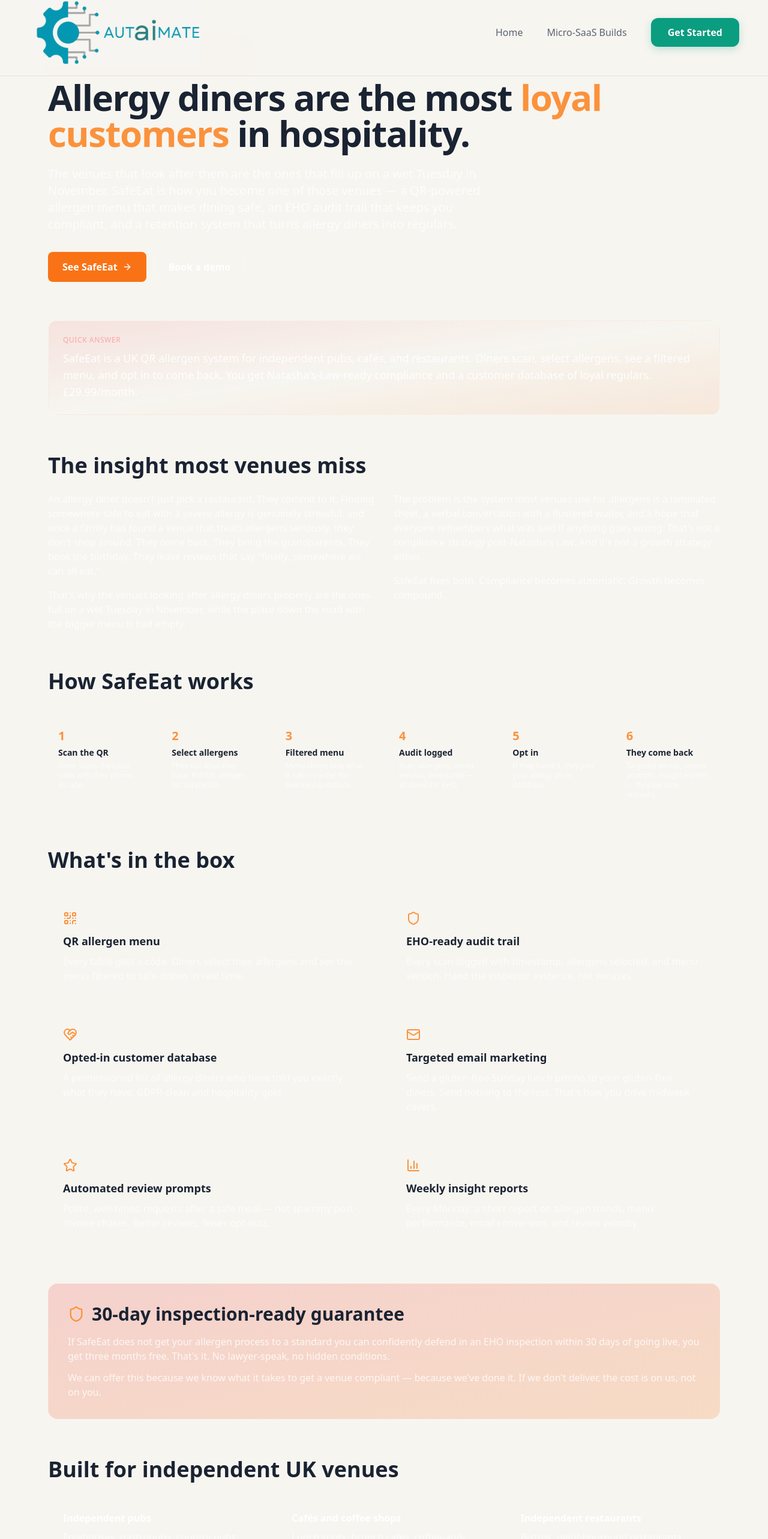
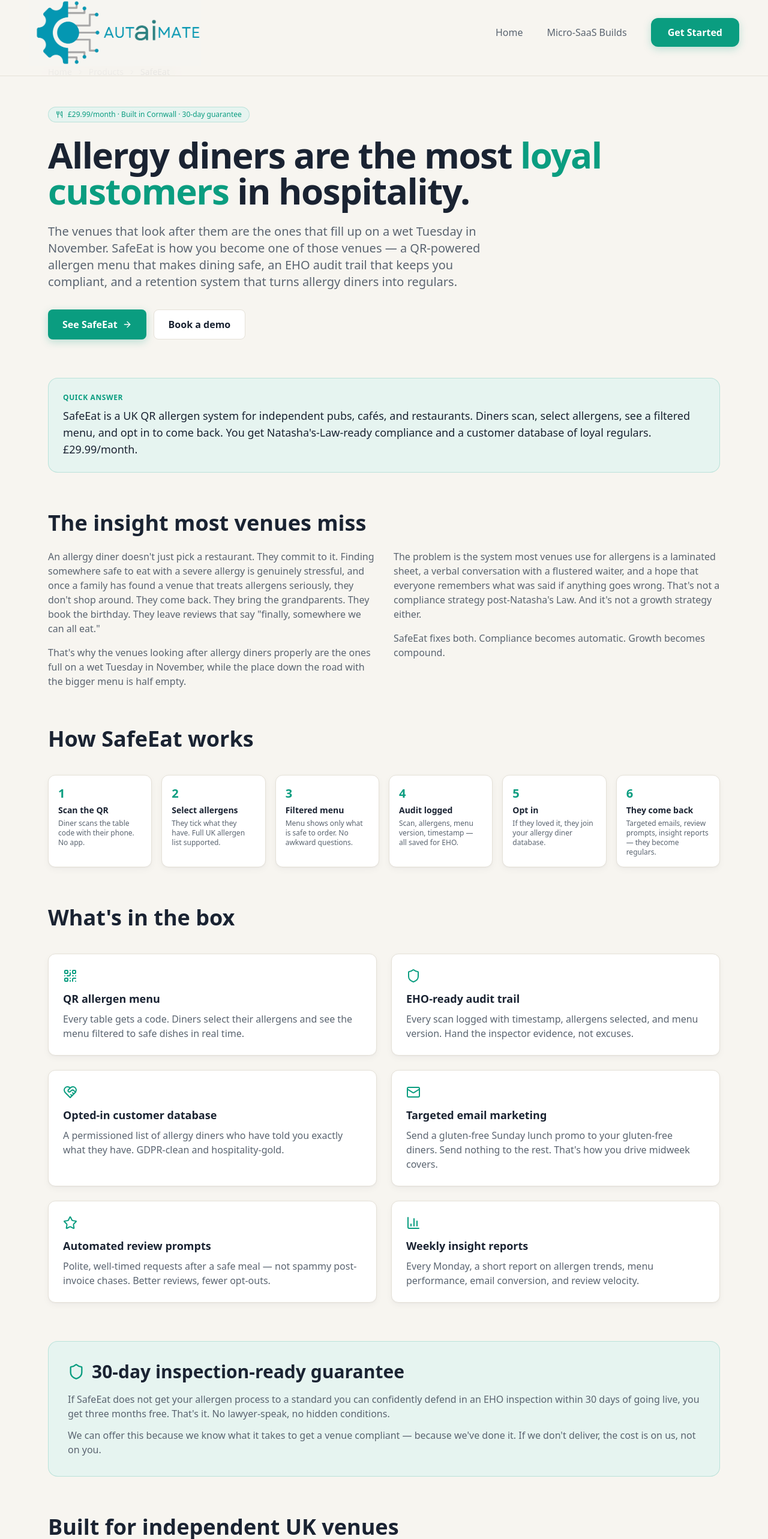
Before and after one commit to Agricog/autaimate, a React (Vite) app: page /products/safeeat in a window 1280 px wide. Shown: the part 18-2584 px from the top of the page at 60% size. Built offline with nearby package versions, Linux system fonts and the light colour scheme; a web font is replaced by a local one.

Commit message:
Update SafeEatPage.tsx

```diff
--- a/src/pages/products/SafeEatPage.tsx
+++ b/src/pages/products/SafeEatPage.tsx
@@ -183,33 +183,35 @@
         <script type="application/ld+json">{JSON.stringify(SCHEMA_GRAPH)}</script>
       </Helmet>
 
+      <div className="cosmic-bg" />
+
       {/* Breadcrumb */}
-      <nav aria-label="Breadcrumb" className="max-w-6xl mx-auto px-4 pt-8 text-sm text-white/60">
+      <nav aria-label="Breadcrumb" className="max-w-6xl mx-auto px-4 pt-32 text-sm text-slate">
         <ol className="flex items-center gap-2">
-          <li><Link to="/" className="hover:text-orange-400">Home</Link></li>
+          <li><Link to="/" className="hover:text-teal transition-colors">Home</Link></li>
           <li><ChevronRight className="w-3 h-3" /></li>
-          <li><Link to="/#products" className="hover:text-orange-400">Products</Link></li>
+          <li><Link to="/#products" className="hover:text-teal transition-colors">Products</Link></li>
           <li><ChevronRight className="w-3 h-3" /></li>
-          <li className="text-white/90">SafeEat</li>
+          <li className="text-ink">SafeEat</li>
         </ol>
       </nav>
 
       {/* Hero */}
       <section className="max-w-6xl mx-auto px-4 pt-12 pb-16">
-        <div className="inline-flex items-center gap-2 px-3 py-1 rounded-full bg-red-500/10 border border-red-500/20 text-red-300 text-xs font-medium mb-6">
+        <div className="inline-flex items-center gap-2 px-3 py-1 rounded-full bg-teal-soft border border-teal/20 text-teal text-xs font-medium mb-6">
           <Utensils className="w-3 h-3" /> £29.99/month · Built in Cornwall · 30-day guarantee
         </div>
-        <h1 className="text-4xl md:text-6xl font-bold tracking-tight mb-6">
-          Allergy diners are the most <span className="text-orange-400">loyal customers</span> in hospitality.
+        <h1 className="text-4xl md:text-6xl font-bold tracking-tight mb-6 text-ink">
+          Allergy diners are the most <span className="text-teal">loyal customers</span> in hospitality.
         </h1>
-        <p className="text-xl text-white/75 max-w-3xl mb-8">
+        <p className="text-xl text-slate max-w-3xl mb-8">
           The venues that look after them are the ones that fill up on a wet Tuesday in November. SafeEat is how you become one of those venues — a QR-powered allergen menu that makes dining safe, an EHO audit trail that keeps you compliant, and a retention system that turns allergy diners into regulars.
         </p>
         <div className="flex flex-wrap gap-3">
-          <a href="https://safeeat.co.uk" className="inline-flex items-center gap-2 px-6 py-3 rounded-lg bg-orange-500 hover:bg-orange-600 text-white font-semibold transition">
+          <a href="https://safeeat.co.uk" className="inline-flex items-center gap-2 px-6 py-3 rounded-lg bg-teal hover:bg-teal-dark text-white font-semibold shadow-cta hover:shadow-cta-hover transition-all">
             See SafeEat <ArrowRight className="w-4 h-4" />
           </a>
-          <Link to="/#contact" className="inline-flex items-center gap-2 px-6 py-3 rounded-lg border border-white/20 hover:border-orange-400 text-white font-semibold transition">
+          <Link to="/#contact" className="inline-flex items-center gap-2 px-6 py-3 rounded-lg bg-white border border-sand hover:border-teal text-ink hover:text-teal font-semibold transition-all">
             Book a demo
           </Link>
         </div>
@@ -217,9 +219,9 @@
 
       {/* Quick Answer */}
       <section className="max-w-6xl mx-auto px-4 pb-16">
-        <div id="quick-answer" className="p-6 rounded-2xl bg-gradient-to-br from-red-500/10 via-transparent to-orange-500/10 border border-white/10">
-          <div className="text-xs uppercase tracking-wider text-red-300 mb-2">Quick Answer</div>
-          <p className="text-lg text-white/90">
+        <div id="quick-answer" className="p-6 rounded-2xl bg-teal-soft border border-teal/20">
+          <div className="text-xs uppercase tracking-wider text-teal mb-2 font-semibold">Quick Answer</div>
+          <p className="text-lg text-ink">
             SafeEat is a UK QR allergen system for independent pubs, cafés, and restaurants. Diners scan, select allergens, see a filtered menu, and opt in to come back. You get Natasha's-Law-ready compliance and a customer database of loyal regulars. £29.99/month.
           </p>
         </div>
@@ -227,8 +229,8 @@
 
       {/* The insight */}
       <section className="max-w-6xl mx-auto px-4 pb-16">
-        <h2 className="text-3xl md:text-4xl font-bold mb-6">The insight most venues miss</h2>
-        <div className="grid md:grid-cols-2 gap-8 text-white/75">
+        <h2 className="text-3xl md:text-4xl font-bold mb-6 text-ink">The insight most venues miss</h2>
+        <div className="grid md:grid-cols-2 gap-8 text-slate">
           <div>
             <p className="mb-4">
               An allergy diner doesn't just pick a restaurant. They commit to it. Finding somewhere safe to eat with a severe allergy is genuinely stressful, and once a family has found a venue that treats allergens seriously, they don't shop around. They come back. They bring the grandparents. They book the birthday. They leave reviews that say "finally, somewhere we can all eat."
@@ -250,7 +252,7 @@
 
       {/* How it works */}
       <section className="max-w-6xl mx-auto px-4 pb-16">
-        <h2 className="text-3xl md:text-4xl font-bold mb-10">How SafeEat works</h2>
+        <h2 className="text-3xl md:text-4xl font-bold mb-10 text-ink">How SafeEat works</h2>
         <div className="grid md:grid-cols-3 lg:grid-cols-6 gap-4">
           {[
             { n: '1', t: 'Scan the QR', d: 'Diner scans the table code with their phone. No app.' },
@@ -260,10 +262,10 @@
             { n: '5', t: 'Opt in', d: 'If they loved it, they join your allergy diner database.' },
             { n: '6', t: 'They come back', d: 'Targeted emails, review prompts, insight reports — they become regulars.' },
           ].map((s) => (
-            <div key={s.n} className="p-4 rounded-xl bg-white/5 border border-white/10">
-              <div className="text-orange-400 font-bold text-xl mb-1">{s.n}</div>
-              <div className="font-semibold text-sm mb-1">{s.t}</div>
-              <p className="text-xs text-white/70">{s.d}</p>
+            <div key={s.n} className="p-4 rounded-xl bg-white border border-sand shadow-card">
+              <div className="text-teal font-bold text-xl mb-1">{s.n}</div>
+              <div className="font-semibold text-sm mb-1 text-ink">{s.t}</div>
+              <p className="text-xs text-slate">{s.d}</p>
             </div>
           ))}
         </div>
@@ -271,7 +273,7 @@
 
       {/* Features */}
       <section className="max-w-6xl mx-auto px-4 pb-16">
-        <h2 className="text-3xl md:text-4xl font-bold mb-10">What's in the box</h2>
+        <h2 className="text-3xl md:text-4xl font-bold mb-10 text-ink">What's in the box</h2>
         <div className="grid md:grid-cols-2 gap-6">
           {[
             { i: QrCode, t: 'QR allergen menu', d: 'Every table gets a code. Diners select their allergens and see the menu filtered to safe dishes in real time.' },
@@ -281,10 +283,10 @@
             { i: Star, t: 'Automated review prompts', d: 'Polite, well-timed requests after a safe meal — not spammy post-invoice chases. Better reviews, fewer opt-outs.' },
             { i: BarChart3, t: 'Weekly insight reports', d: 'Every Monday, a short report on allergen trends, menu performance, email conversion, and review velocity.' },
           ].map((f) => (
-            <div key={f.t} className="p-6 rounded-xl bg-white/5 border border-white/10">
-              <f.i className="w-6 h-6 text-orange-400 mb-3" />
-              <div className="font-semibold text-lg mb-2">{f.t}</div>
-              <p className="text-white/70">{f.d}</p>
+            <div key={f.t} className="p-6 rounded-xl bg-white border border-sand shadow-card">
+              <f.i className="w-6 h-6 text-teal mb-3" />
+              <div className="font-semibold text-lg mb-2 text-ink">{f.t}</div>
+              <p className="text-slate">{f.d}</p>
             </div>
           ))}
         </div>
@@ -292,15 +294,15 @@
 
       {/* The guarantee */}
       <section className="max-w-6xl mx-auto px-4 pb-16">
-        <div className="p-8 rounded-2xl bg-gradient-to-br from-red-500/20 to-orange-500/20 border border-white/10">
+        <div className="p-8 rounded-2xl bg-teal-soft border border-teal/20">
           <div className="flex items-center gap-3 mb-4">
-            <Shield className="w-7 h-7 text-orange-400" />
-            <h2 className="text-2xl md:text-3xl font-bold">30-day inspection-ready guarantee</h2>
+            <Shield className="w-7 h-7 text-teal" />
+            <h2 className="text-2xl md:text-3xl font-bold text-ink">30-day inspection-ready guarantee</h2>
           </div>
-          <p className="text-white/80 mb-3">
+          <p className="text-slate mb-3">
             If SafeEat does not get your allergen process to a standard you can confidently defend in an EHO inspection within 30 days of going live, you get three months free. That's it. No lawyer-speak, no hidden conditions.
           </p>
-          <p className="text-white/80">
+          <p className="text-slate">
             We can offer this because we know what it takes to get a venue compliant — because we've done it. If we don't deliver, the cost is on us, not on you.
           </p>
         </div>
@@ -308,18 +310,18 @@
 
       {/* Who it's for */}
       <section className="max-w-6xl mx-auto px-4 pb-16">
-        <h2 className="text-3xl md:text-4xl font-bold mb-6">Built for independent UK venues</h2>
-        <div className="grid md:grid-cols-3 gap-6 text-white/75">
-          <div className="p-6 rounded-xl bg-white/5 border border-white/10">
-            <div className="font-semibold text-white mb-2">Independent pubs</div>
+        <h2 className="text-3xl md:text-4xl font-bold mb-6 text-ink">Built for independent UK venues</h2>
+        <div className="grid md:grid-cols-3 gap-6 text-slate">
+          <div className="p-6 rounded-xl bg-white border border-sand shadow-card">
+            <div className="font-semibold text-ink mb-2">Independent pubs</div>
             <p>Freehouses, gastropubs, country pubs with kitchens. SafeEat turns your Sunday lunch into a destination for the allergy-aware family.</p>
           </div>
-          <div className="p-6 rounded-xl bg-white/5 border border-white/10">
-            <div className="font-semibold text-white mb-2">Cafés and coffee shops</div>
+          <div className="p-6 rounded-xl bg-white border border-sand shadow-card">
+            <div className="font-semibold text-ink mb-2">Cafés and coffee shops</div>
             <p>Lunch spots, brunch cafés, coffee-and-cake shops where PPDS rules apply. Natasha's-Law-ready from day one.</p>
           </div>
-          <div className="p-6 rounded-xl bg-white/5 border border-white/10">
-            <div className="font-semibold text-white mb-2">Independent restaurants</div>
+          <div className="p-6 rounded-xl bg-white border border-sand shadow-card">
+            <div className="font-semibold text-ink mb-2">Independent restaurants</div>
             <p>Bistros, neighbourhood restaurants, seasonal menu spots. SafeEat keeps your audit tidy even when your specials change daily.</p>
           </div>
         </div>
@@ -327,8 +329,8 @@
 
       {/* Why niche */}
       <section className="max-w-6xl mx-auto px-4 pb-16">
-        <h2 className="text-3xl md:text-4xl font-bold mb-6">Why SafeEat isn't just another hospitality SaaS</h2>
-        <div className="space-y-4 text-white/75 max-w-4xl">
+        <h2 className="text-3xl md:text-4xl font-bold mb-6 text-ink">Why SafeEat isn't just another hospitality SaaS</h2>
+        <div className="space-y-4 text-slate max-w-4xl">
           <p>
             There are generic hospitality platforms that claim to handle allergens as one feature among fifty. They don't handle them well — because they're built for chains, not for independents, and they treat allergens like a compliance checkbox rather than the commercial opportunity they actually are.
           </p>
@@ -343,16 +345,16 @@
 
       {/* Pricing */}
       <section className="max-w-6xl mx-auto px-4 pb-16">
-        <h2 className="text-3xl md:text-4xl font-bold mb-6">Pricing</h2>
-        <div className="p-8 rounded-2xl bg-gradient-to-br from-red-500/20 to-orange-500/20 border border-white/10">
+        <h2 className="text-3xl md:text-4xl font-bold mb-6 text-ink">Pricing</h2>
+        <div className="p-8 rounded-2xl bg-teal-soft border border-teal/20">
           <div className="flex items-center gap-2 mb-2">
-            <PoundSterling className="w-6 h-6 text-orange-400" />
-            <div className="text-3xl font-bold">29.99 / month</div>
+            <PoundSterling className="w-6 h-6 text-teal" />
+            <div className="text-3xl font-bold text-ink">29.99 / month</div>
           </div>
-          <p className="text-white/80 mb-4">30-day inspection-ready guarantee. No setup fee. No long-term contract. Cancel anytime.</p>
-          <ul className="grid md:grid-cols-2 gap-2 text-white/80">
+          <p className="text-slate mb-4">30-day inspection-ready guarantee. No setup fee. No long-term contract. Cancel anytime.</p>
+          <ul className="grid md:grid-cols-2 gap-2 text-ink">
             {['QR allergen menu filtering', 'Full EHO audit trail', 'Opted-in customer database', 'Targeted email marketing', 'Review prompts', 'Weekly insight reports', 'Real-time menu editor', 'UK support from the team that built it'].map((f) => (
-              <li key={f} className="flex items-center gap-2"><CheckCircle2 className="w-4 h-4 text-orange-400" /> {f}</li>
+              <li key={f} className="flex items-center gap-2"><CheckCircle2 className="w-4 h-4 text-teal" /> {f}</li>
             ))}
           </ul>
         </div>
@@ -360,31 +362,31 @@
 
       {/* Provenance / E-E-A-T */}
       <section className="max-w-6xl mx-auto px-4 pb-16">
-        <div className="p-8 rounded-2xl bg-white/5 border border-white/10">
-          <h2 className="text-3xl font-bold mb-4">Built in Cornwall. For the venues that give a damn.</h2>
-          <p className="text-white/75 mb-4">
+        <div className="p-8 rounded-2xl bg-white border border-sand shadow-card">
+          <h2 className="text-3xl font-bold mb-4 text-ink">Built in Cornwall. For the venues that give a damn.</h2>
+          <p className="text-slate mb-4">
             SafeEat is a product from Autaimate. It's built for the independents — the family-run pub, the neighbourhood café, the restaurant where the owner still works the pass on a Saturday. Not for a chain head office, not for a board, not for a hospitality group with a compliance department.
           </p>
-          <p className="text-white/75 mb-4">
+          <p className="text-slate mb-4">
             We made it in Cornwall because this is where a lot of those independents are. We priced it at £29.99/month because a Cornish café isn't going to pay £200/month for compliance software and shouldn't have to. We backed it with a 30-day guarantee because if you're going to trust a small software team with your EHO readiness, you deserve a promise that we'll deliver.
           </p>
-          <p className="text-white/60 text-sm">
-            — Mick, Autaimate founder. <a href="https://www.linkedin.com/company/autaimate" className="underline hover:text-orange-400">LinkedIn</a>
+          <p className="text-slate text-sm">
+            — Mick, Autaimate founder. <a href="https://www.linkedin.com/company/autaimate" className="text-teal hover:text-teal-dark underline">LinkedIn</a>
           </p>
         </div>
       </section>
 
       {/* FAQ */}
       <section className="max-w-4xl mx-auto px-4 pb-16">
-        <h2 className="text-3xl md:text-4xl font-bold mb-8">Frequently asked questions</h2>
+        <h2 className="text-3xl md:text-4xl font-bold mb-8 text-ink">Frequently asked questions</h2>
         <div className="space-y-3">
           {FAQS.map((f) => (
-            <details key={f.q} className="group p-5 rounded-xl bg-white/5 border border-white/10">
-              <summary className="cursor-pointer font-semibold flex items-center justify-between">
+            <details key={f.q} className="group p-5 rounded-xl bg-white border border-sand shadow-card">
+              <summary className="cursor-pointer font-semibold flex items-center justify-between text-ink">
                 {f.q}
-                <ChevronRight className="w-4 h-4 group-open:rotate-90 transition" />
+                <ChevronRight className="w-4 h-4 group-open:rotate-90 transition text-teal" />
               </summary>
-              <p className="mt-3 text-white/75">{f.a}</p>
+              <p className="mt-3 text-slate">{f.a}</p>
             </details>
           ))}
         </div>
@@ -392,39 +394,39 @@
 
       {/* Related */}
       <section className="max-w-6xl mx-auto px-4 pb-16">
-        <h2 className="text-2xl font-bold mb-6">Where to go next</h2>
+        <h2 className="text-2xl font-bold mb-6 text-ink">Where to go next</h2>
         <div className="grid md:grid-cols-3 gap-4">
-          <Link to="/products/tradgo" className="p-5 rounded-xl bg-white/5 border border-white/10 hover:border-orange-400 transition">
-            <div className="font-semibold mb-1">TradGo</div>
-            <p className="text-sm text-white/70">AI agent that catches missed calls, WhatsApp, and website chat — useful for independent hospitality too.</p>
+          <Link to="/products/tradgo" className="p-5 rounded-xl bg-white border border-sand shadow-card hover:shadow-card-hover hover:border-teal/40 transition-all">
+            <div className="font-semibold mb-1 text-ink">TradGo</div>
+            <p className="text-sm text-slate">AI agent that catches missed calls, WhatsApp, and website chat — useful for independent hospitality too.</p>
           </Link>
-          <Link to="/products/snaglog" className="p-5 rounded-xl bg-white/5 border border-white/10 hover:border-orange-400 transition">
-            <div className="font-semibold mb-1">SnagLog</div>
-            <p className="text-sm text-white/70">AI-powered snagging reports — if you're renovating a venue or fit-out space.</p>
+          <Link to="/products/snaglog" className="p-5 rounded-xl bg-white border border-sand shadow-card hover:shadow-card-hover hover:border-teal/40 transition-all">
+            <div className="font-semibold mb-1 text-ink">SnagLog</div>
+            <p className="text-sm text-slate">AI-powered snagging reports — if you're renovating a venue or fit-out space.</p>
           </Link>
-          <Link to="/micro-saas" className="p-5 rounded-xl bg-white/5 border border-white/10 hover:border-orange-400 transition">
-            <div className="font-semibold mb-1">Commission a niche product</div>
-            <p className="text-sm text-white/70">Got a hospitality problem that needs its own software? See how a new product gets born.</p>
+          <Link to="/micro-saas" className="p-5 rounded-xl bg-white border border-sand shadow-card hover:shadow-card-hover hover:border-teal/40 transition-all">
+            <div className="font-semibold mb-1 text-ink">Commission a niche product</div>
+            <p className="text-sm text-slate">Got a hospitality problem that needs its own software? See how a new product gets born.</p>
           </Link>
-          <Link to="/" className="p-5 rounded-xl bg-white/5 border border-white/10 hover:border-orange-400 transition">
-            <div className="font-semibold mb-1">See all Autaimate products</div>
-            <p className="text-sm text-white/70">The full portfolio of niche SaaS products for UK industries.</p>
+          <Link to="/" className="p-5 rounded-xl bg-white border border-sand shadow-card hover:shadow-card-hover hover:border-teal/40 transition-all">
+            <div className="font-semibold mb-1 text-ink">See all Autaimate products</div>
+            <p className="text-sm text-slate">The full portfolio of niche SaaS products for UK industries.</p>
           </Link>
         </div>
       </section>
 
       {/* CTA */}
       <section className="max-w-6xl mx-auto px-4 pb-20">
-        <div className="p-10 rounded-2xl bg-gradient-to-br from-red-500/20 to-orange-500/20 border border-white/10 text-center">
-          <h2 className="text-3xl font-bold mb-4">Be the venue allergy families tell each other about</h2>
-          <p className="text-white/80 mb-6 max-w-2xl mx-auto">
+        <div className="p-10 rounded-2xl bg-teal-soft border border-teal/20 text-center">
+          <h2 className="text-3xl font-bold mb-4 text-ink">Be the venue allergy families tell each other about</h2>
+          <p className="text-slate mb-6 max-w-2xl mx-auto">
             £29.99/month. 30-day inspection-ready guarantee. Built in Cornwall for the independents who want to fill the dining room on a wet Tuesday in November.
           </p>
           <div className="flex flex-wrap gap-3 justify-center">
-            <a href="https://safeeat.co.uk" className="inline-flex items-center gap-2 px-6 py-3 rounded-lg bg-orange-500 hover:bg-orange-600 text-white font-semibold transition">
+            <a href="https://safeeat.co.uk" className="inline-flex items-center gap-2 px-6 py-3 rounded-lg bg-teal hover:bg-teal-dark text-white font-semibold shadow-cta hover:shadow-cta-hover transition-all">
               See SafeEat <ArrowRight className="w-4 h-4" />
             </a>
-            <Link to="/#contact" className="inline-flex items-center gap-2 px-6 py-3 rounded-lg border border-white/20 hover:border-orange-400 text-white font-semibold transition">
+            <Link to="/#contact" className="inline-flex items-center gap-2 px-6 py-3 rounded-lg bg-white border border-sand hover:border-teal text-ink hover:text-teal font-semibold transition-all">
               Book a demo
             </Link>
           </div>
```
